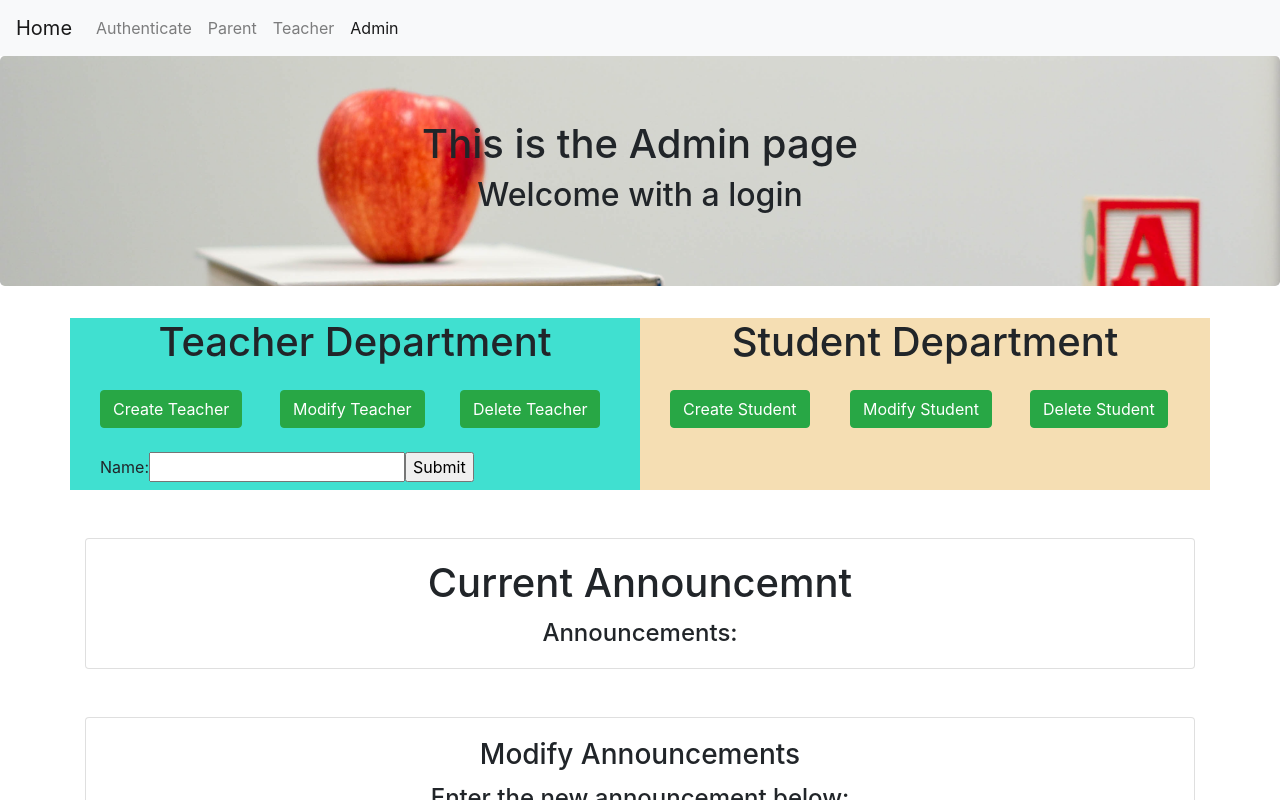
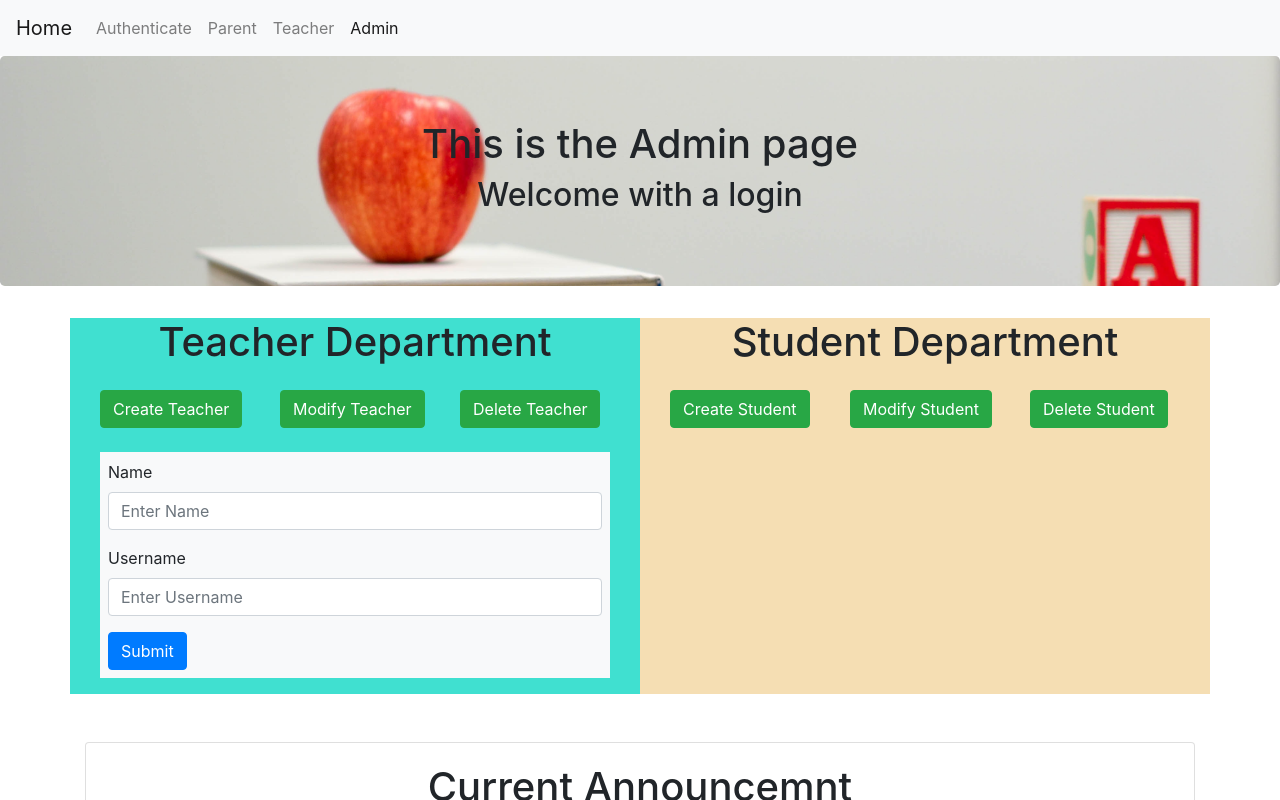
Before and after one commit to seleazar10/schooltracker, a React (Create React App) app in the folder client/: page /admin in a window 1280 px wide. Shown: the top 800 px of the page. Built offline with nearby package versions, Linux system fonts and the light colour scheme; no server answers.

Commit message:
created form Name and Username entries

```diff
--- a/client/src/components/Container/Admin.js
+++ b/client/src/components/Container/Admin.js
@@ -1,33 +1,54 @@
 import React from "react";
+import { Button, Form, Container } from 'react-bootstrap';
 
 
 class Box extends React.Component {
   constructor(props) {
     super(props);
-        this.state = {value: ''};
+    this.state = {
+      teacherName: '',
+      userName: ''
+    };
 
     this.handleChange = this.handleChange.bind(this);
+    this.handleChangeUsername = this.handleChangeUsername.bind(this);
     this.handleSubmit = this.handleSubmit.bind(this);
   }
 
   handleChange(event) {
-        this.setState({value: event.target.value});
+    this.setState({ teacherName: event.target.value });
+  }
+
+  handleChangeUsername(event) {
+    this.setState({ userName: event.target.value });
   }
 
   handleSubmit(event) {
-        alert('A name was submitted: ' + this.state.value);
+    console.log('A name was submitted: ' + this.state.teacherName + " " + this.state.userName);
     event.preventDefault();
   }
 
   render() {
     return (
-          <form onSubmit={this.handleSubmit}>
-            <label>
-              Name:
-              <input type="text" value={this.state.value} onChange={this.handleChange} />
-            </label>
-            <input type="submit" value="Submit" />
-          </form>
+      <Container className="bg-light mb-3 p-2">
+        <Form onSubmit={this.handleSubmit}>
+
+          <Form.Group controlId="newTeacherName">
+            <Form.Label>Name</Form.Label>
+            <Form.Control type="text" placeholder="Enter Name" value={this.state.teacherName} onChange={this.handleChange} />
+          </Form.Group>
+
+          <Form.Group controlId="newUserName">
+            <Form.Label>Username</Form.Label>
+            <Form.Control type="text" placeholder="Enter Username" value={this.state.userName} onChange={this.handleChangeUsername} />
+          </Form.Group>
+
+          <Button variant="primary" type="submit" value="Submit">
+            Submit
+          </Button>
+
+        </Form>
+      </Container>
     );
   }
 }
```
Lines whose indentation alone changed are shown as unchanged.
